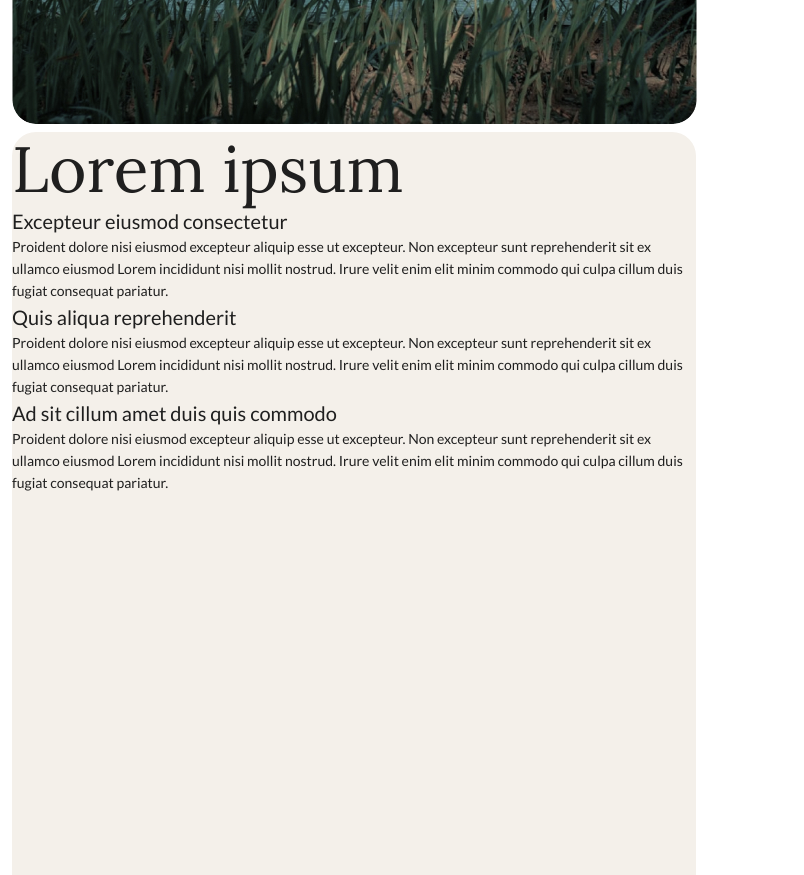
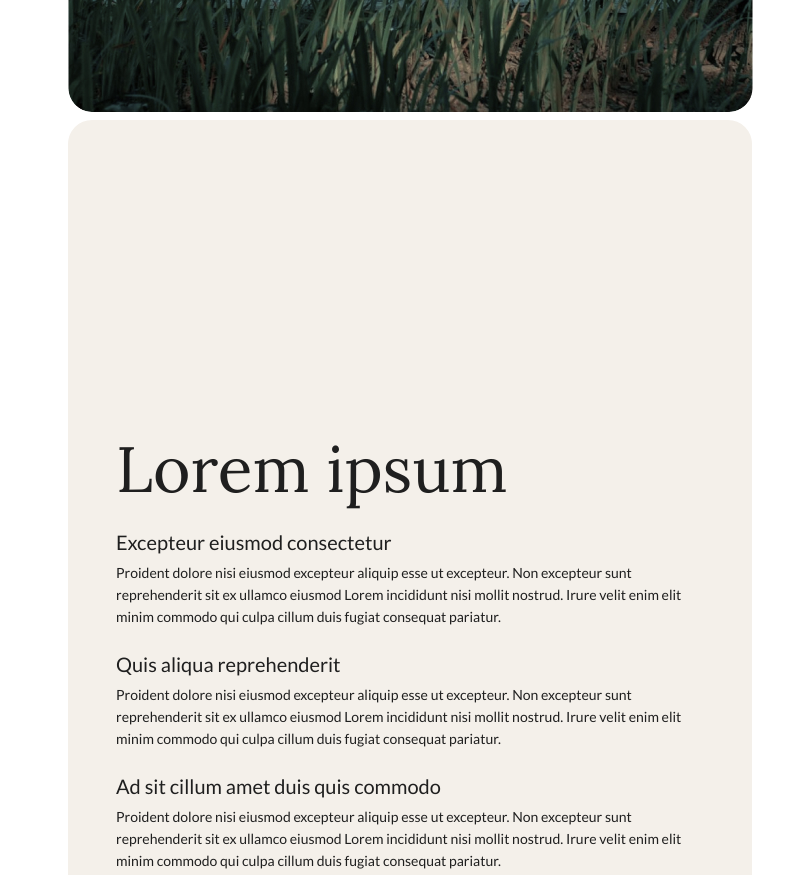
Before and after one commit to trandat9029/interview-testing-demo, a plain HTML site: page assets/html/index.html in a window 1280 px wide. Shown: the part 1640-2515 px from the top of the page, without its empty margins (0-804 px from the left). Drawn offline with Linux system fonts and the light colour scheme.

Commit message:
add the css for secion cards, second time

```diff
--- a/assets/css/styles.css
+++ b/assets/css/styles.css
@@ -14,6 +14,9 @@ html{
     font-family: 'Lato', sans-serif;
 }
 
+ .container {
+    padding: 0 6.8rem;
+}
 
 
 /* ----------section gallery---------- */
@@ -59,9 +62,7 @@ html{
     margin-top: 2.4rem;
     width: 100%;
 }
-.cards .container {
-    padding: 1.2rem;
-}
+
 
 .cards__row{
     display: flex;
@@ -76,41 +77,50 @@ html{
 }
 .card.card--text{
     background-color: var(--content-bg);
+    position: relative;
+
 }
+
 
 .card .card__image{
     border-radius: 2.4rem;
+
 }
 
+.card--text .card__frame{
+    position: absolute;
+    display: flex;
+    flex-direction: column;
+    gap: 2.4rem;
+    bottom: 4.8rem;
+
+}
 .card--text .card__header{
     font-family: var(--font-header);
+    padding: 0 4.8rem;
     font-weight: 400;
     font-size: 6.4rem;
     line-height: 7.4rem;
     color: #1f1f1f;
     letter-spacing: 0;
 }
+
 .card__content{
-
+    display: flex;
+    flex-direction: column;
+    gap: 0.8rem;
 }
-
 .card__content .card__title{
+    padding: 0 4.8rem;
     font-weight: 400;
     font-size: 2rem;
-    line-height: 3rem;
-    color: #1f1f1f;
-    letter-spacing: 0%;
-    paragraph-spacing: 1.6rem;
-}
-.card__content .card__text{
-    font-weight: 400;
-    font-size: 1.6rem;
     line-height: 2.4rem;
     color: #1f1f1f;
     letter-spacing: 0%;
     paragraph-spacing: 1.6rem;
 }
 .card__content .card__desc{
+    padding: 0 4.8rem;
     font-weight: 400;
     font-size: 1.4rem;
     line-height: 2.2rem;
```
Also changed, not shown: assets/html/index.html (+0 -1 lines).
